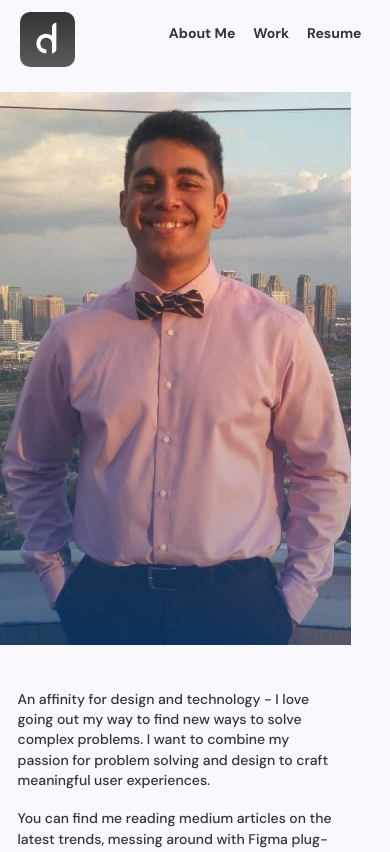
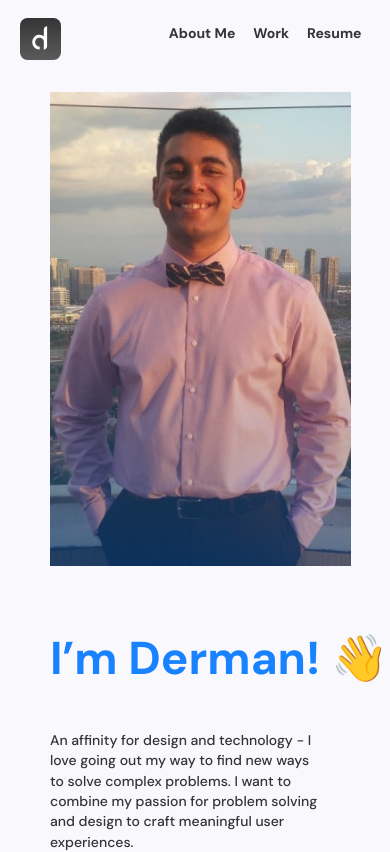
Before and after one commit to dermansultan/Portfolio2020, a React (Create React App) app: page /About in a window 390 px wide. Shown: the top 852 px of the page. Built offline with nearby package versions, Linux system fonts and the light colour scheme.

Commit message:
Hover, sizing changes

```diff
--- a/src/Components/About.jsx
+++ b/src/Components/About.jsx
@@ -16,7 +16,53 @@ import { docTitleUpdate } from "./docTitleUpdate";
 import ReactGa from "react-ga";
 import styled from "styled-components";
 
-const Header = styled.h2``;
+const Header = styled.h2`
+  font-family: DM Sans;
+  white-space: nowrap;
+  font-style: normal;
+  font-weight: bold;
+  font-size: 96px;
+  line-height: 125px;
+  font-size: clamp(46px, 4vw, 96px);
+  color: #1882ff;
+`;
+
+const Wavespan = styled.span`
+  white-space: nowrap;
+  animation-name: wave-animation; /* Refers to the name of your @keyframes element below */
+  animation-duration: 2.5s; /* Change to speed up or slow down */
+  animation-iteration-count: 1; /* Never stop waving :) */
+  transform-origin: 70% 70%; /* Pivot around the bottom-left palm */
+  display: inline-block;
+  padding-right: 15px;
+
+  @keyframes wave-animation {
+    0% {
+      transform: rotate(0deg);
+    }
+    10% {
+      transform: rotate(14deg);
+    } /* The following five values can be played with to make the waving more or less extreme */
+    20% {
+      transform: rotate(-8deg);
+    }
+    30% {
+      transform: rotate(14deg);
+    }
+    40% {
+      transform: rotate(-4deg);
+    }
+    50% {
+      transform: rotate(10deg);
+    }
+    60% {
+      transform: rotate(0deg);
+    } /* Reset for the last half to pause */
+    100% {
+      transform: rotate(0deg);
+    }
+  }
+`;
 
 const Para = styled.p`
   font-family: DM Sans;
@@ -32,18 +78,8 @@ const Dp = styled.img`
   width: 100%;
   max-width: 374px;
   height: auto;
-  ${
-    "" /* @media only screen and (max-width: 600px) {
-    width: 55%;
-    height: auto;
-  }
-  @media only screen and (min-width: 601px) {
-    width: 20%;
-    height: auto;
-  }
-  @media only screen and (min-width: 1200px) {
-    width: 50%;
-    height: auto; */
+  @media only screen and (max-width: 900px) {
+    align-self: center;
   }
 `;
 
@@ -73,6 +109,9 @@ const About = () => {
       >
         <Dp src={dp} />
         <div className="aboutBio">
+          <Header>
+            I’m Derman! <Wavespan>👋</Wavespan>
+          </Header>
           <Para>
             An affinity for design and technology - I love going out my way to
             find new ways to solve complex problems. I want to combine my
--- a/src/Components/Header.jsx
+++ b/src/Components/Header.jsx
@@ -3,6 +3,20 @@ import { HashLink } from "react-router-hash-link";
 import { Link } from "react-router-dom";
 import Logo from "../Img/Logo.svg";
 import ReactGa from "react-ga";
+import styled from "styled-components";
+
+const Dlogo = styled.img`
+  margin: 15px 0 0 0;
+  height: auto;
+  width: 75%;
+  transition: transform 0.2s; /* Animation */
+
+  &:hover {
+    transform: scale(
+      1.20
+    );
+  }
+`;
 
 function Header() {
   const gaClickHandler = (name) => {
@@ -17,7 +31,7 @@ function Header() {
     <header>
       <div className="headerMain">
         <Link to="/" className="headerLogo">
-          <img style={{ margin: "15px 0 0 0" }} src={Logo} alt={"Logo"} />
+          <Dlogo src={Logo} alt={"Logo"} />
         </Link>
         <nav>
           <Link
--- a/src/Components/Home.jsx
+++ b/src/Components/Home.jsx
@@ -64,6 +64,26 @@ const Header = styled.h1`
   -webkit-text-fill-color: transparent;
 `;
 
+const Subheader = styled.h2`
+  font-family: DM Sans;
+  font-style: normal;
+  font-weight: bold;
+  font-size: clamp(32px, 5vw, 64px);
+  line-height: 135px;
+  white-space: nowrap;
+  align-self: flex-start;
+  margin-top: 25px;
+  color: white;
+`;
+
+const Rounded = styled.hr`
+  border: 8px solid #1882ff;
+  border-radius: 90px;
+  width: 20%;
+  align-self: flex-start;
+  margin: 0;
+`;
+
 const Btn = styled.button`
   margin: ${(props) => props.margin};
   font-family: DM Sans;
@@ -81,6 +101,12 @@ const Btn = styled.button`
     rgba(24, 130, 255, 0.76) 103.03%
   );
   border-radius: 52px;
+  transition: transform 0.2s; /* Animation */
+
+&:hover {
+  transform: scale(
+    1.01
+  );
   @media only screen and (max-width: 769px) {
     margin: 34px 0 0 0;
     width: 100%;
@@ -120,7 +146,7 @@ const Home = () => {
             <div className="greetingBio">
               <Header>Hello there.</Header>
               <IntroPara margin={"15px 0 0 0"}>
-                I'm <Span fWeight={"bold"}>Derman</Span>, a{" "}
+                I'm <Span fWeight={"bold"}>Derman Sultan</Span>, a{" "}
                 <Span fColor={"#1882FF"} fWeight={"bold"}>
                   Product Designer
                 </Span>{" "}
@@ -182,6 +208,7 @@ const Home = () => {
           alignItems: "center",
           position: "relative",
           overflowX: "hidden",
+          borderTop: "15px solid #1882FF",
         }}
       >
         <div
@@ -192,6 +219,8 @@ const Home = () => {
             flexDirection: "column",
           }}
         >
+          <Subheader>My Work</Subheader>
+          <Rounded></Rounded>
           <CaseCard
             title={"Trac"}
             titleCol={"#1882FF"}
--- a/src/Components/Main/CaseCard.jsx
+++ b/src/Components/Main/CaseCard.jsx
@@ -7,7 +7,7 @@ const Header = styled.h2`
   font-style: normal;
   font-weight: bold;
   text-align: ${(props) => (props.reverse ? "right" : "left")};
-  font-size: clamp(18px, 5vw, 96px);
+  font-size: clamp(18px, 4vw, 96px);
   line-height: 137%;
   color: ${(props) => props.titleCol};
   margin: 0 0 0 0;
@@ -22,7 +22,7 @@ const Role = styled.p`
   font-family: DM Sans;
   font-style: normal;
   font-weight: 500;
-  font-size: clamp(14px, 1.5vw, 36px);
+  font-size: clamp(14px, 1.25vw, 36px);
   line-height: 137%;
   text-align: ${(props) => (props.reverse ? "right" : "left")};
   color: ${(props) => props.roleCol};
@@ -40,16 +40,22 @@ const CardContainer = styled.div`
   justify-content: space-evenly;
   margin: 55px 0 0 0;
   width: 95%;
-  max-height: 640px;
+  max-height: 540px;
   border-radius: 58px;
   flex-direction: ${(props) => (props.reverse ? "row-reverse" : "row")};
   background-color: ${(props) => props.mainBackCol};
+
   @media only screen and (max-width: 769px) {
     width: 90%;
     height: 450px;
     flex-direction: column-reverse;
     margin: 55px 0 0 0;
     border-radius: 20px;
+  }
+  transition: transform 0.2s; /* Animation */
+
+  &:hover {
+    transform: scale(1.05);
   }
 `;
 
@@ -118,6 +124,12 @@ const Btn = styled.button`
     margin: 25px 0 0 0;
     border-radius: 12px;
   }
+  transition: transform 0.2s; /* Animation */
+
+  &:hover {
+    background-color: ${(props) => props.btnColor};
+    color: ${(props) => props.btnBackCol};
+  }
 `;
 
 const Desc = styled.p`
@@ -126,7 +138,7 @@ const Desc = styled.p`
   font-weight: 500;
   width: ${(props) => props.width};
   text-align: ${(props) => (props.reverse ? "right" : "left")};
-  font-size: clamp(14px, 1.5vw, 36px);
+  font-size: clamp(14px, 1.25vw, 36px);
   line-height: 137%;
   color: ${(props) => props.descCol};
   margin: 12px 0 0 0;
--- a/src/index.css
+++ b/src/index.css
@@ -786,5 +786,22 @@ footer {
 
   .aboutContainer {
     align-items: center;
+    padding-top: 50px;
+    padding-left: 50px;
+    padding-bottom: 50px;
   }
 }
+
+@media only screen and (max-width: 900px) {
+  .aboutBio {
+    width: 90%;
+  }
+
+  .aboutContainer {
+    padding-top: 50px;
+    padding-left: 50px;
+    padding-bottom: 50px;
+    flex-direction: column;
+    align-items: flex-start;
+  }
+}
```
